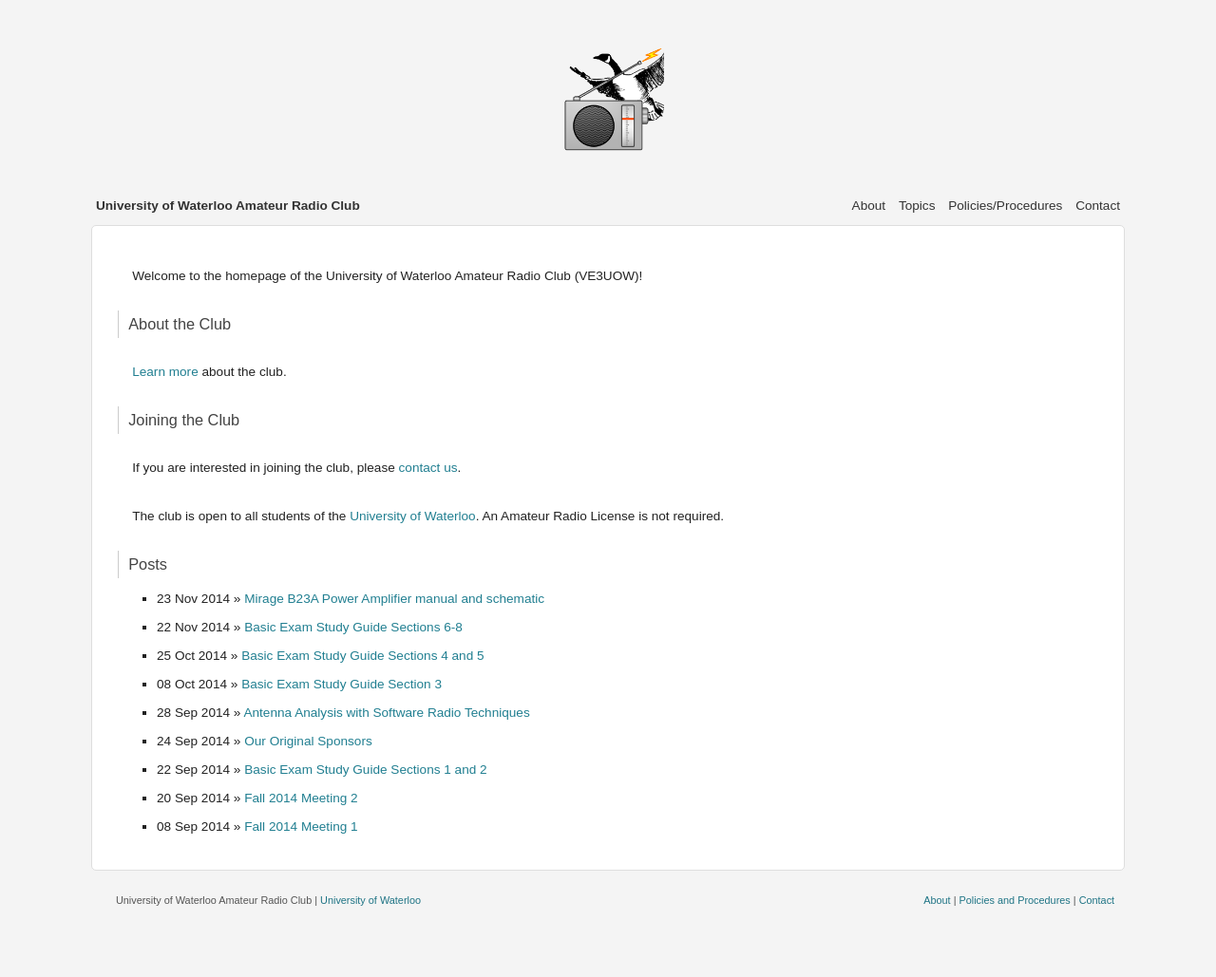
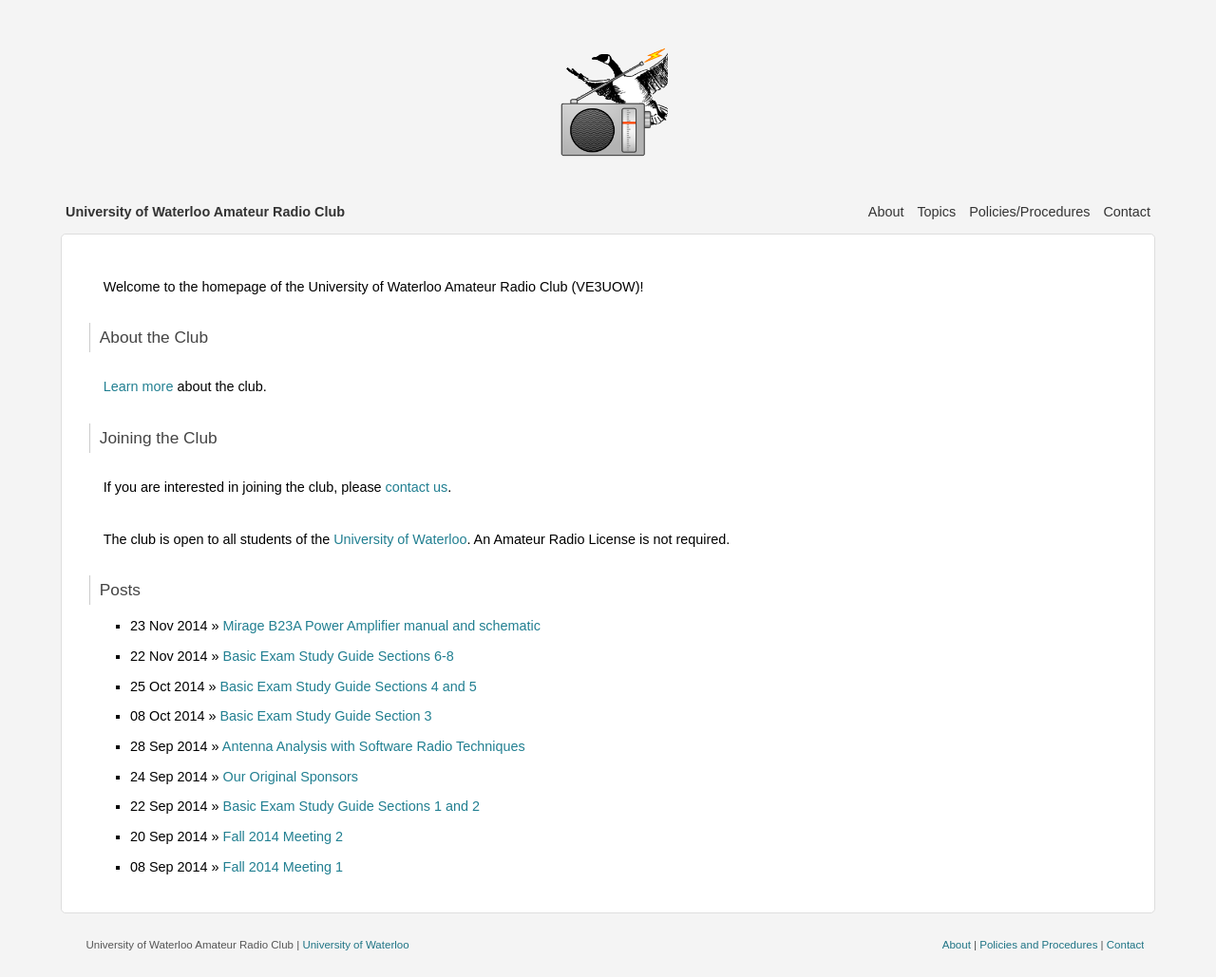
Before and after one commit to zachomedia/uwarc-website, a Jekyll site: the page built from index.html, in a window 1280 px wide. Shown: the whole page at 95% size. Built offline with Jekyll 4.4.1, drawn with Linux system fonts in a browser that asks for light colours; Markdown is read by kramdown in place of the engine named in the settings; before the commit the page ends 980 px from its top, so only the background shows below that.

Commit message:
Made font slightly larger and darker to increase readability

```diff
--- a/css/uwarc.css
+++ b/css/uwarc.css
@@ -8,7 +8,7 @@
 body {
    background: #f4f4f4;
    font-family: sans-serif;
-   font-size: 0.85em;
+   font-size: 0.9em;
 }
 
 a {
@@ -25,8 +25,9 @@
 }
 
 p,li {
-   color: #222;
+   color: #000;
    line-height: 1.8em;
+   font-weight: normal;
 }
 
 ul {
@@ -60,7 +61,7 @@
 }
 
 .site {
-   width: 95%;
+   width: 90%;
    max-width: 80em;
    margin: 0 auto;
 }
```
